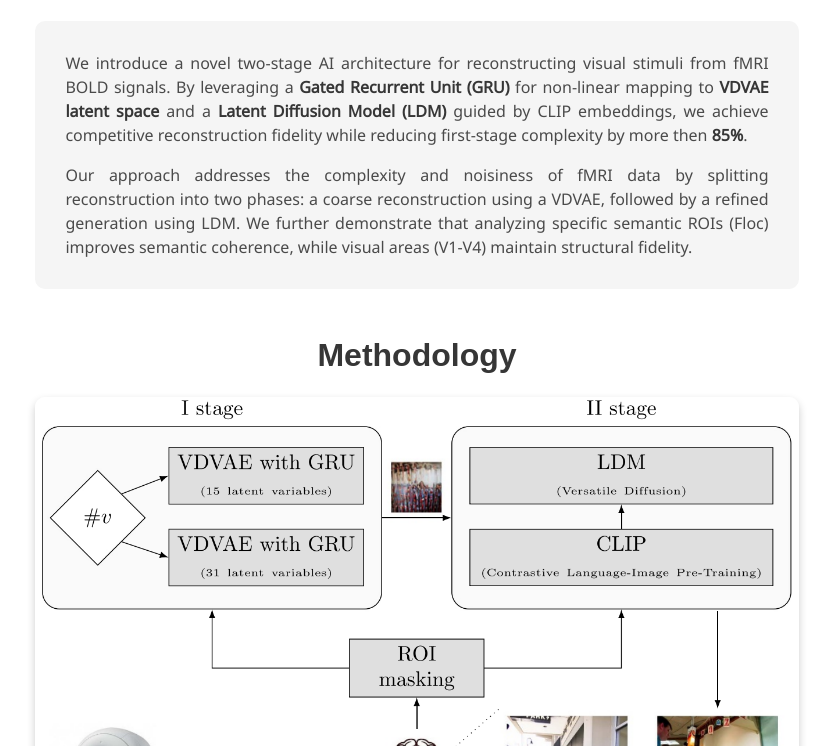
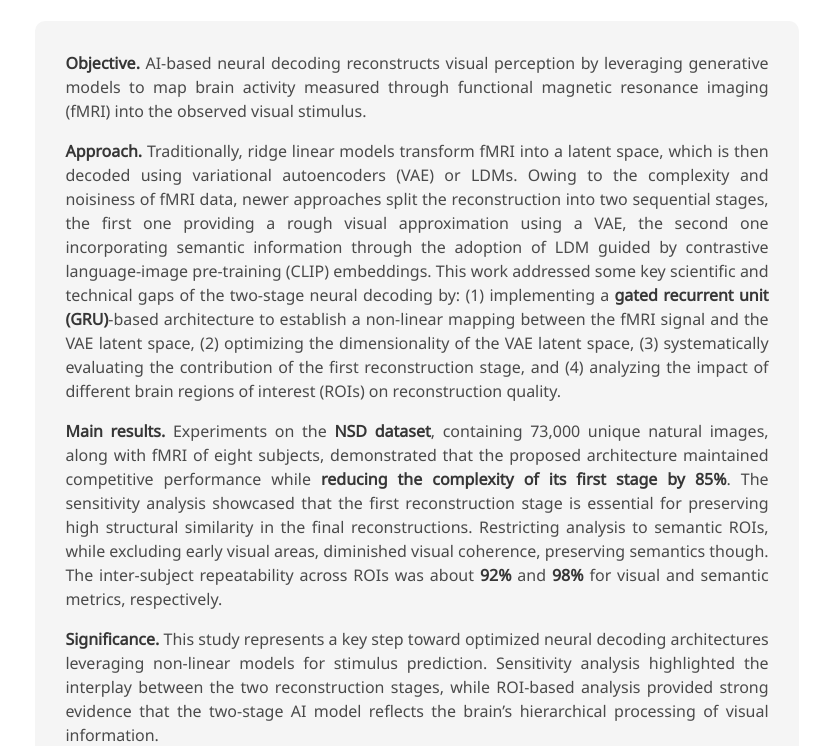
Before and after one commit to LorenzoVeronese/GRU-Decoding_JNE, a plain HTML site: page index.html in a window 1280 px wide. Shown: the part 614-1360 px from the top of the page, without its empty margins (223-1056 px from the left). Drawn offline with nearby package versions, Linux system fonts and the light colour scheme; a web font is replaced by a local one.

Commit message:
Refactor index.html structure and content

```diff
--- a/index.html
+++ b/index.html
@@ -97,16 +97,16 @@
         <h2 class="title is-3">Abstract</h2>
         <div class="content has-text-justified abstract-box">
           <p>
-            We introduce a novel two-stage AI architecture for reconstructing visual stimuli from fMRI BOLD signals.
-            By leveraging a <strong>Gated Recurrent Unit (GRU)</strong> for non-linear mapping to <strong>VDVAE latent
-            space</strong> and a <strong>Latent Diffusion Model (LDM)</strong> guided by CLIP embeddings, we achieve
-            competitive reconstruction fidelity while reducing first-stage complexity by more then <strong>85%</strong>.
+            <strong>Objective.</strong> AI-based neural decoding reconstructs visual perception by leveraging generative models to map brain activity measured through functional magnetic resonance imaging (fMRI) into the observed visual stimulus.
           </p>
           <p>
-            Our approach addresses the complexity and noisiness of fMRI data by splitting reconstruction into two phases:
-            a coarse reconstruction using a VDVAE, followed by a refined generation using LDM. We further demonstrate
-            that analyzing specific semantic ROIs (Floc) improves semantic coherence, while visual areas (V1-V4)
-            maintain structural fidelity.
+            <strong>Approach.</strong> Traditionally, ridge linear models transform fMRI into a latent space, which is then decoded using variational autoencoders (VAE) or LDMs. Owing to the complexity and noisiness of fMRI data, newer approaches split the reconstruction into two sequential stages, the first one providing a rough visual approximation using a VAE, the second one incorporating semantic information through the adoption of LDM guided by contrastive language-image pre-training (CLIP) embeddings. This work addressed some key scientific and technical gaps of the two-stage neural decoding by: (1) implementing a <strong>gated recurrent unit (GRU)</strong>-based architecture to establish a non-linear mapping between the fMRI signal and the VAE latent space, (2) optimizing the dimensionality of the VAE latent space, (3) systematically evaluating the contribution of the first reconstruction stage, and (4) analyzing the impact of different brain regions of interest (ROIs) on reconstruction quality.
+          </p>
+          <p>
+            <strong>Main results.</strong> Experiments on the <strong>NSD dataset</strong>, containing 73,000 unique natural images, along with fMRI of eight subjects, demonstrated that the proposed architecture maintained competitive performance while <strong>reducing the complexity of its first stage by 85%</strong>. The sensitivity analysis showcased that the first reconstruction stage is essential for preserving high structural similarity in the final reconstructions. Restricting analysis to semantic ROIs, while excluding early visual areas, diminished visual coherence, preserving semantics though. The inter-subject repeatability across ROIs was about <strong>92%</strong> and <strong>98%</strong> for visual and semantic metrics, respectively.
+          </p>
+          <p>
+            <strong>Significance.</strong> This study represents a key step toward optimized neural decoding architectures leveraging non-linear models for stimulus prediction. Sensitivity analysis highlighted the interplay between the two reconstruction stages, while ROI-based analysis provided strong evidence that the two-stage AI model reflects the brain’s hierarchical processing of visual information.
           </p>
         </div>
       </div>
```
